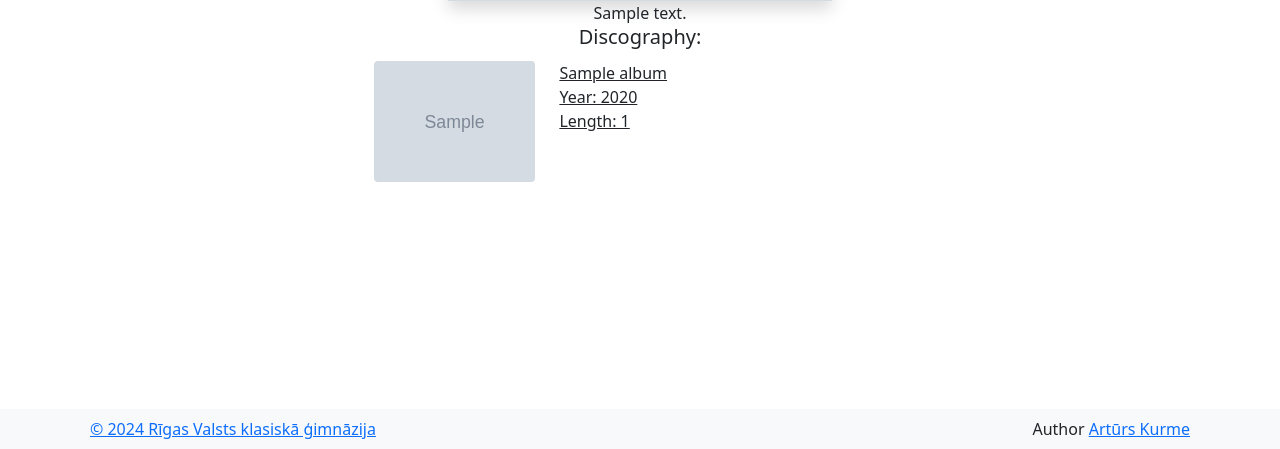
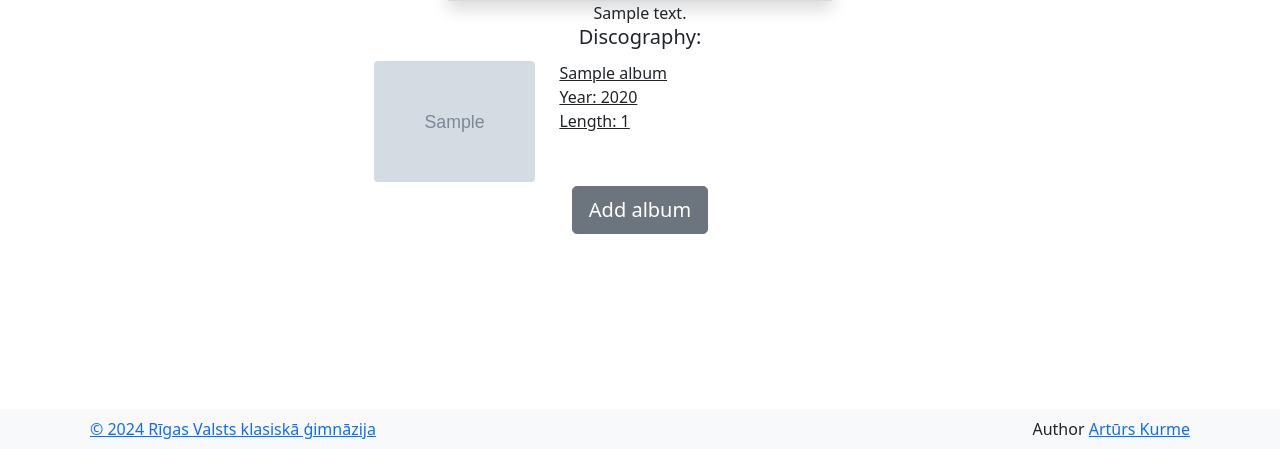
Before and after one commit to ArturKurme/exam, a Flask app: template templates/band_page.html in a window 1280 px wide. Shown: the part 351-800 px from the top of the page. Run offline with Flask 3, Linux system fonts and the light colour scheme; the template is opened without the code that fills it: most values are stand-ins (such as "Sample title", 1, 10 or a date in 2020); grey boxes marked "Sample" are stand-in pictures.

Commit message:
add album button

```diff
--- a/templates/band_page.html
+++ b/templates/band_page.html
@@ -25,5 +25,9 @@
                 </a>
             {% endfor %}
         </div>
+        <div>
+            <a class="btn btn-secondary btn-lg" tabindex="-1" role="button"
+               aria-disabled="true" href="/edit/{{ band.code }}/">Add album</a>
+        </div>
     </div>
 {% endblock %}
```
Also changed, not shown: templates/album_edit.html (+7 -2 lines).
